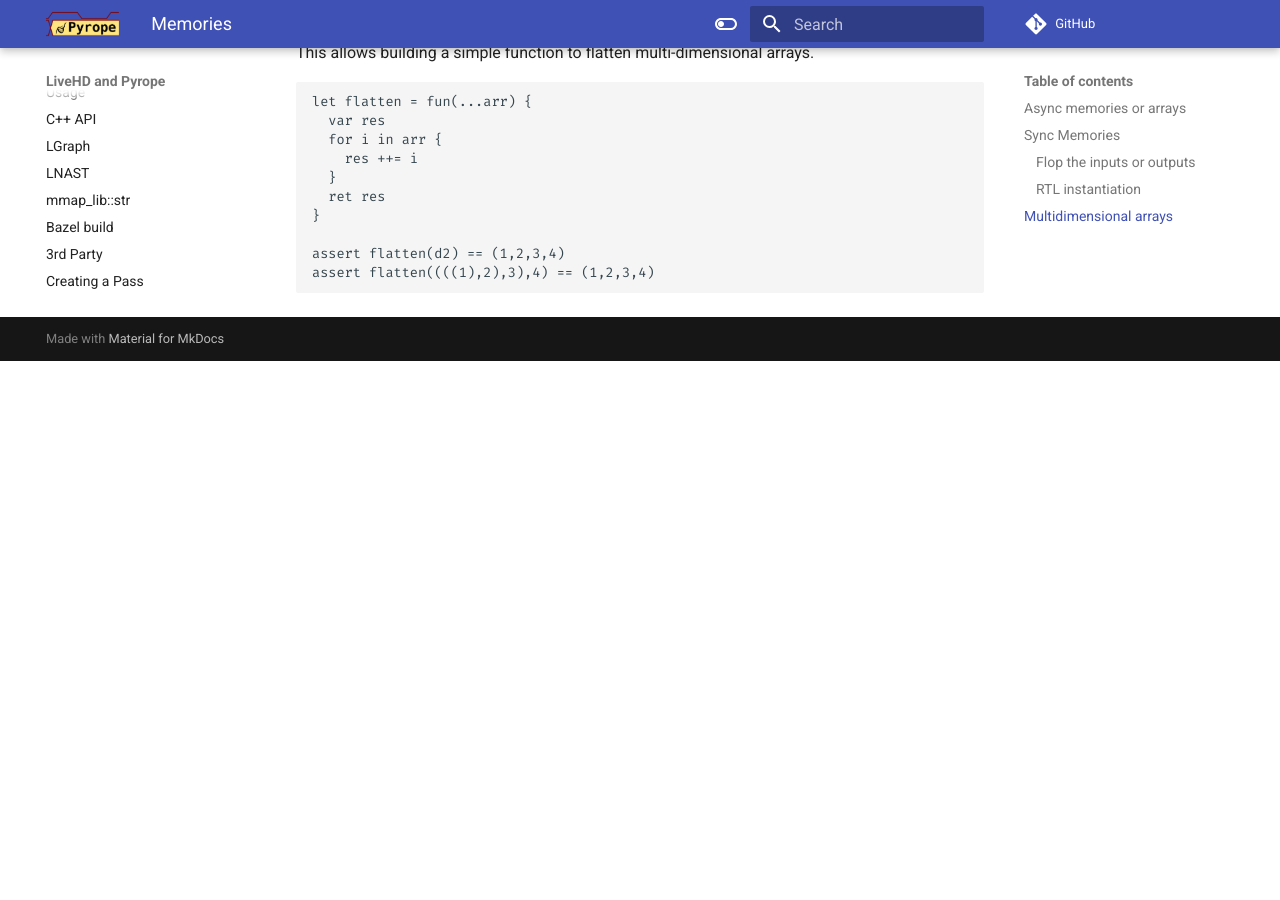
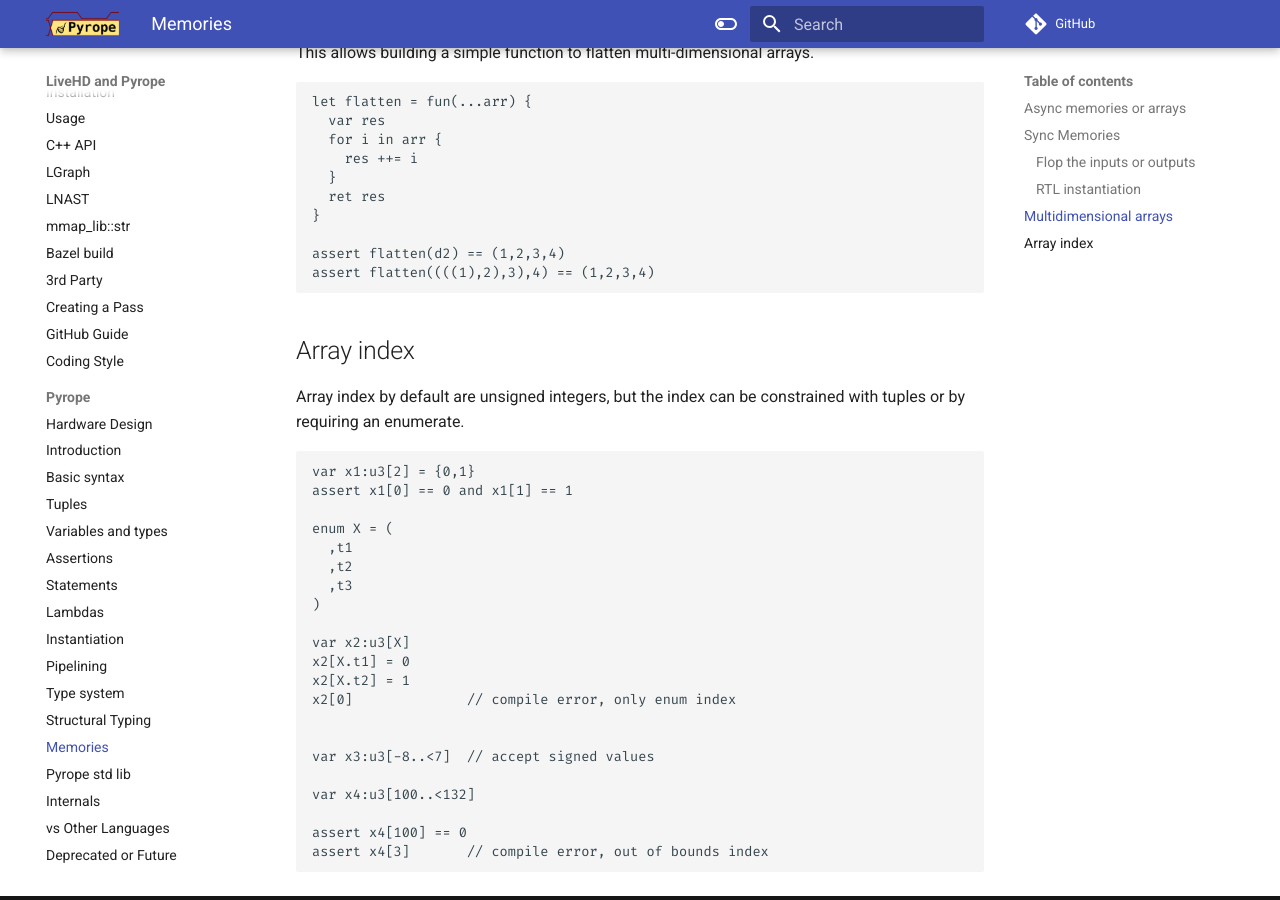
Before and after one commit to masc-ucsc/docs, an MkDocs documentation site: the page built from docs/pyrope/08-memories.md, in a window 1280 px wide and 900 px high, scrolled down 4620 px. Built offline with MkDocs 1.6.1 and Material for MkDocs 9.7.7, drawn with Linux system fonts in a browser that asks for light colours; comment, search, counter and statistics services are not loaded; before the commit the page ends 4981 px from its top, so only the background shows below that.

Commit message:
enhance documentation

````diff
--- a/docs/pyrope/08-memories.md
+++ b/docs/pyrope/08-memories.md
@@ -264,3 +264,33 @@ let flatten = fun(...arr) {
 assert flatten(d2) == (1,2,3,4)
 assert flatten((((1),2),3),4) == (1,2,3,4)
 ```
+
+## Array index
+
+Array index by default are unsigned integers, but the index can be constrained
+with tuples or by requiring an enumerate.
+
+
+```
+var x1:u3[2] = {0,1}
+assert x1[0] == 0 and x1[1] == 1
+
+enum X = (
+  ,t1
+  ,t2
+  ,t3
+)
+
+var x2:u3[X]
+x2[X.t1] = 0
+x2[X.t2] = 1
+x2[0]              // compile error, only enum index
+
+
+var x3:u3[-8..<7]  // accept signed values
+
+var x4:u3[100..<132]
+
+assert x4[100] == 0
+assert x4[3]       // compile error, out of bounds index
+```
````
Also changed, not shown: docs/pyrope/02-basics.md (+1 -2 lines), docs/pyrope/06-functions.md (+43 -5 lines), docs/pyrope/07-typesystem.md (+35 -8 lines), docs/pyrope/10-internals.md (+0 -25 lines).
